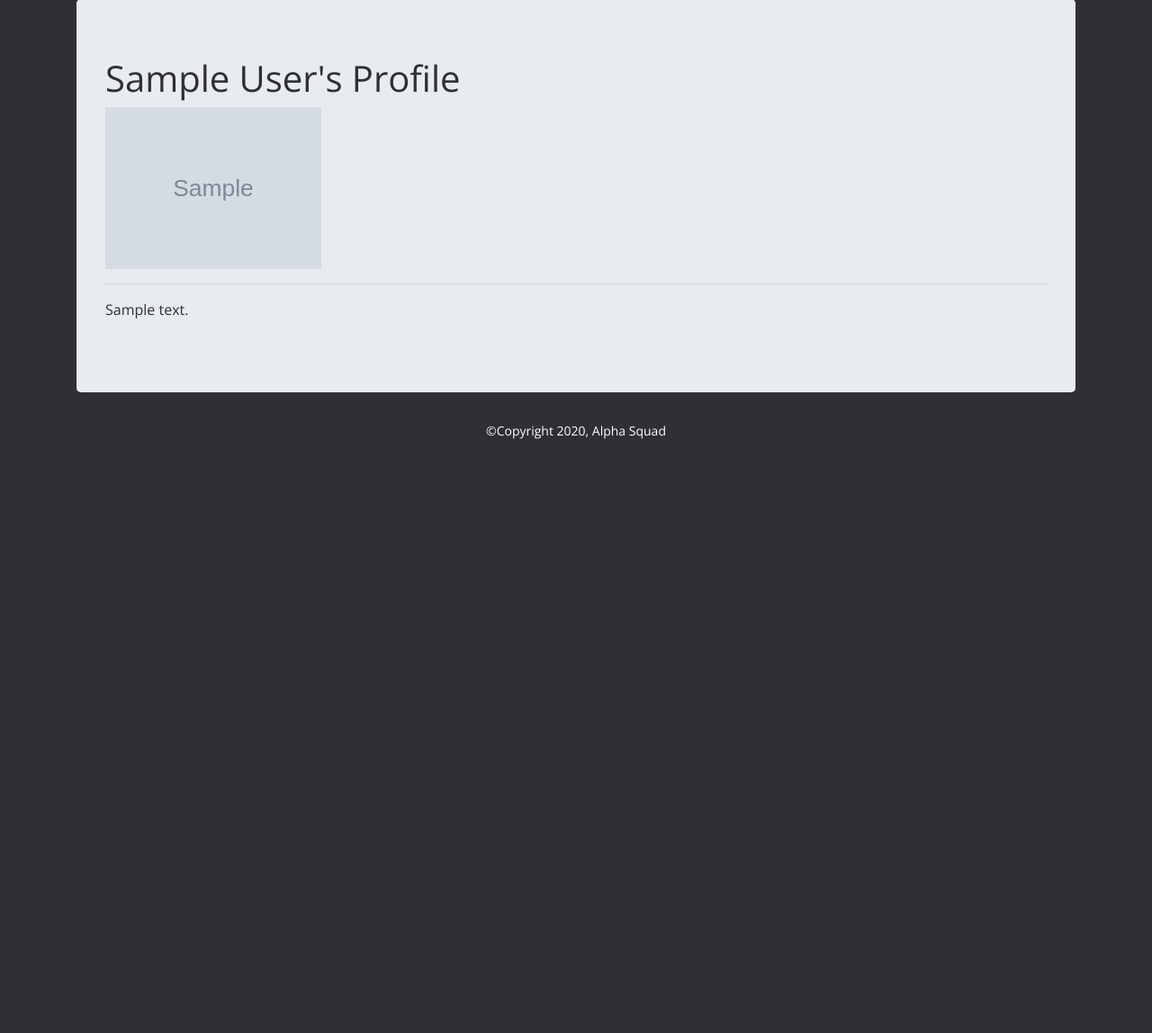
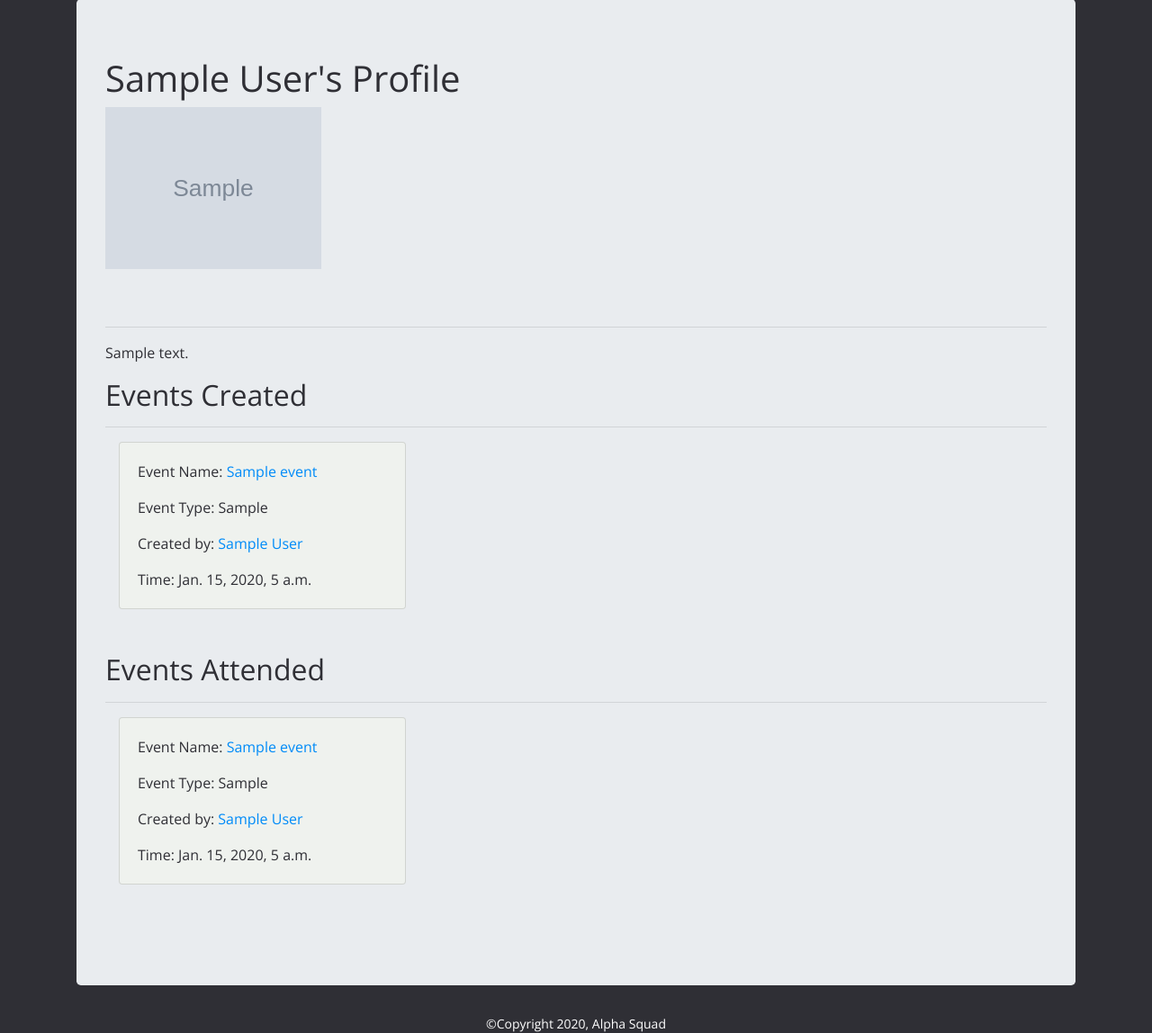
Before and after one commit to tchang421/MeetUpFinder, a Django app: page /profiles/1/ in a window 1280 px wide. Shown: the part 57-1205 px from the top of the page at 90% size. Before the commit the page ends 545 px from the top, so only its background shows below. Run offline with Django 3.2, Linux system fonts and the light colour scheme; tables that the repository leaves empty hold one stand-in row (values such as "Sample post"); grey boxes marked "Sample" are stand-in pictures; some libraries are stand-ins or nearby versions.

Commit message:
Display events created and attended in profile

```diff
--- a/eventFinder/models.py
+++ b/eventFinder/models.py
@@ -17,7 +17,7 @@ class Event(models.Model):
     pub_date = models.DateTimeField(auto_now_add=True)
     event_description = models.CharField(
         max_length=1000, default="No Description Provided")
-    author = models.ForeignKey(User, null=True, on_delete=CASCADE)
+    author = models.ForeignKey(User, null=True, on_delete=CASCADE, related_name='events_created')
     address = AddressField(null=True)
     latitude = models.DecimalField(
         decimal_places=7, max_digits=10, default=38.0336)
--- a/userprofile/templates/userprofile/show.html
+++ b/userprofile/templates/userprofile/show.html
@@ -8,11 +8,48 @@
     <div class="container">
         <div class="jumbotron">
             <h1>{{userprofile.display_name}}'s Profile</h1>
-            <img src = "{{ userprofile.profile_pic.url }}" width = "240">
+            <img src = "{{ userprofile.profile_pic.url }}" width = "240" class="mb-5">
             {% if userprofile.bio %}
                 <hr>
                 <p>{{userprofile.bio}}</p>
             {% endif %}
+            <h2>Events Created</h2>
+            <hr>
+            <div class="container-fluid" id="eventCards">
+                <div class="row">
+                    {% for event in userprofile.user.events_created.all%}
+                        <div class="col col-4">
+                            <div class="card mb-5">
+                                <div class="card-body">
+                                    <p>Event Name: <a href="{% url 'eventFinder:show' event.id%}" class="card-title">{{event.event_name}}</a></p>
+                                    <p class="card-text">Event Type: {{event.event_type}}</p>
+                                    <p class="card-text">Created by: <a href="{% url 'userprofile:show' event.author.profile.id%}">{{event.author.profile.display_name}}</a></p>
+                                    <p class="card-text">Time: {{event.event_date}}</p>
+                                </div>
+                            </div>
+                        </div>
+                    {% endfor %}
+                </div>
+            </div>
+
+            <h2>Events Attended</h2>
+            <hr>
+            <div class="container-fluid" id="eventCards">
+                <div class="row">
+                    {% for event in userprofile.user.events_attended.all%}
+                        <div class="col col-4">
+                            <div class="card mb-5">
+                                <div class="card-body">
+                                    <p>Event Name: <a href="{% url 'eventFinder:show' event.id%}" class="card-title">{{event.event_name}}</a></p>
+                                    <p class="card-text">Event Type: {{event.event_type}}</p>
+                                    <p class="card-text">Created by: <a href="{% url 'userprofile:show' event.author.profile.id%}">{{event.author.profile.display_name}}</a></p>
+                                    <p class="card-text">Time: {{event.event_date}}</p>
+                                </div>
+                            </div>
+                        </div>
+                    {% endfor %}
+                </div>
+            </div>
             {% if userprofile.user == user %}
                 <hr>
                 <a href="{% url 'userprofile:update' userprofile.id%}" class="btn btn-primary">Edit</a>
```
Also changed, not shown: eventFinder/migrations/0012_auto_20201123_1149.py (added).
